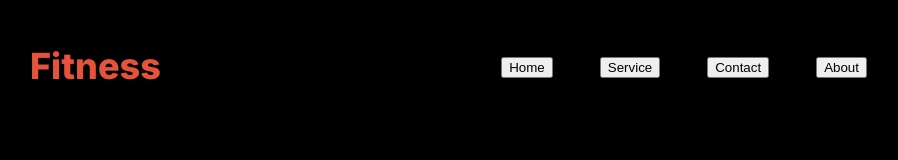
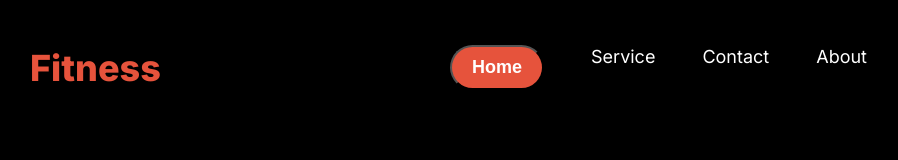
Before and after one commit to tabsan2694/Assignment-02, a plain HTML site: page assignment2.html in a window 1280 px wide. Shown: the whole page, without its empty margins (168-1066 px from the left). Drawn offline with Linux system fonts and the light colour scheme; a web font is replaced by a local one.

Commit message:
added forth commit

```diff
--- a/assignment2.html
+++ b/assignment2.html
@@ -18,10 +18,10 @@
         <nav>
             <h3 class="nav-title">Fitness<h3>
                     <ul>
-                        <li><a href=""><button>Home</button></a></li>
-                        <li><a href=""><button>Service</button></a></li>
-                        <li><a href=""><button>Contact</button></a></li>
-                        <li><a href=""><button>About</button></a></li>
+                        <li><a href=""><button class="btn-primary">Home</button></a></li>
+                        <li><a class="font-color" href="">Service</a></li>
+                        <li><a class="font-color" href="">Contact</a></li>
+                        <li><a class="font-color" href="">About</a></li>
                     </ul>
 
         </nav>
--- a/styles/style.css
+++ b/styles/style.css
@@ -13,6 +13,17 @@
 .font-color{
      color: #FFFFFF;
 }
+/*shared style*/
+.btn-primary{
+    background-color: #E6533C;
+    color: #FFFFFF;
+    font-weight: 600;
+    padding: 10px 20px;
+    border-radius: 46px;
+    font-size: 18px;
+
+
+}
 
 /* nav styles */
 nav{
@@ -22,7 +33,7 @@ nav{
     margin: 0 190px;
 }
 .nav-title{
-    font-weight: 800;
+   font-weight: 800;
     color:#E6533C;
     font-size: 36px;
 }
@@ -37,4 +48,6 @@ nav ul li{
 nav li a{
     text-decoration: none;
     font-size: 18px;
+    font-weight: 400;
+
 }
```
